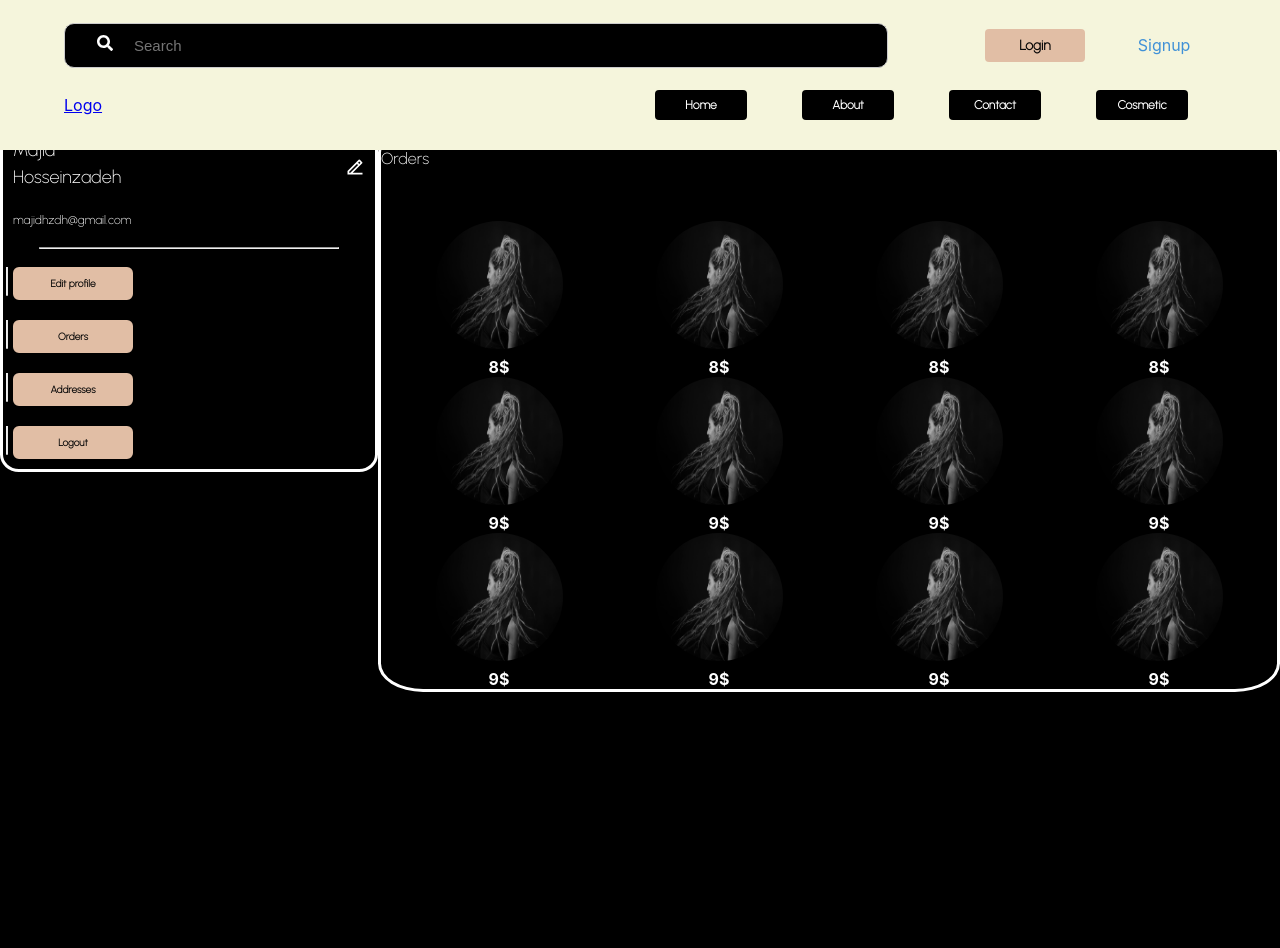
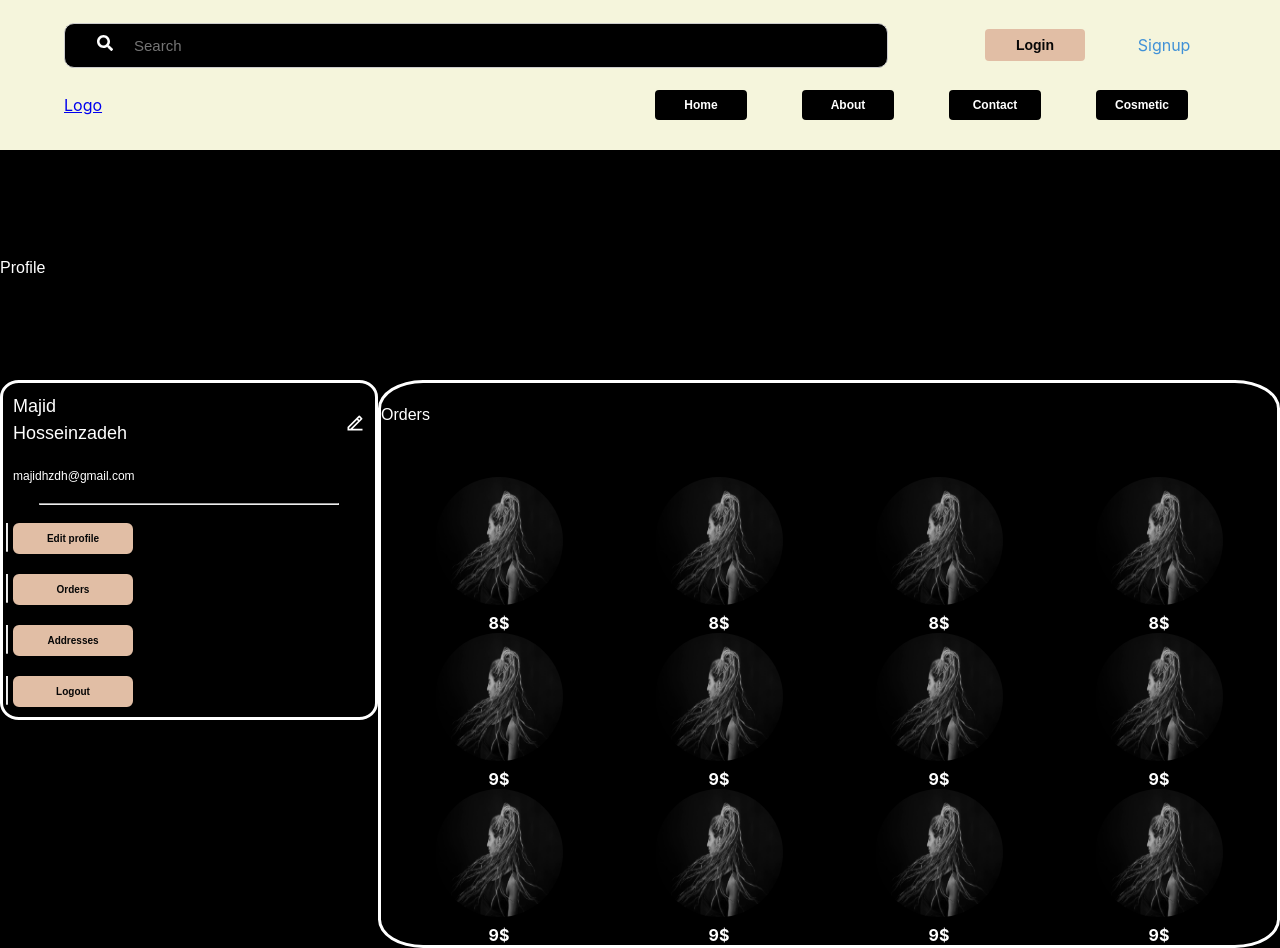
Before and after one commit to MajidHosseinzadeh/corals, a Next.js app: page /profile in a window 1280 px wide. Before the commit the page ends 800 px from the top, so only its background shows below. Built offline with nearby package versions, Linux system fonts and the light colour scheme; sample sign-in values are in the browser's storage.

Commit message:
initial commit

```diff
--- /dev/null
+++ b/components/common/Layout.js
@@ -0,0 +1,12 @@
+import Navbar from "../rare/navbar/Navbar"
+
+const Layout = ({ children }) => {
+    return (
+      <div className="content">
+        <Navbar />
+        { children }
+      </div>
+    );
+  }
+
+  export default Layout;
--- a/pages/_app.js
+++ b/pages/_app.js
@@ -1,6 +1,10 @@
+import Layout from '@/components/common/Layout';
 import '@/styles/globals.css'
-import { useInView } from 'react-intersection-observer';
 
 export default function App({ Component, pageProps }) {
-  return <Component {...pageProps} />
+  return (
+    <Layout>
+      <Component {...pageProps} />
+    </Layout>
+  )
 }
--- a/pages/index.js
+++ b/pages/index.js
@@ -9,7 +9,6 @@ import { StrictMode } from 'react'
 const Home = () => {
   return (
     <StrictMode>
-      <Navbar />
       <Dreadlocks />
       <Cart/>
       <AnimaedScroll/>
--- a/pages/profile/index.js
+++ b/pages/profile/index.js
@@ -1,5 +1,5 @@
 import { Typography } from '@/components/common/Typography'
-import Navbar from '@/components/rare/navbar/Navbar'
+import { devices } from '@/components/constants/devices'
 import Orders from '@/components/uncommon/profile_components/Orders'
 import Profile from '@/components/uncommon/profile_components/Profile'
 import { useRouter } from 'next/router'
@@ -8,15 +8,17 @@ import styled from 'styled-components'
 
 const ProfileContainer = styled.div`
     width: 100%;
-
+    margin-top: 20%;
 `
 const ProfilePage = styled.div`
     display: flex;
     flex-direction: row;
-    position: absolute;
-    left: 0;
-    right: 0;
     margin: 100px 0px 0px 0px;
+    @media ${devices.lg} {
+        flex-direction: column;
+        align-items: center;
+        margin: 30px 0px 0px 0px;
+    }
 `
 
 
@@ -43,7 +45,6 @@ const index = () => {
 
     return (
         <ProfileContainer>
-            <Navbar />
             <Typography>Profile</Typography>
             <ProfilePage>
                 <Profile />
```
Also changed, not shown: pages/item/[url].js (+12 -16 lines), pages/item/index.js (+6 -4 lines).
